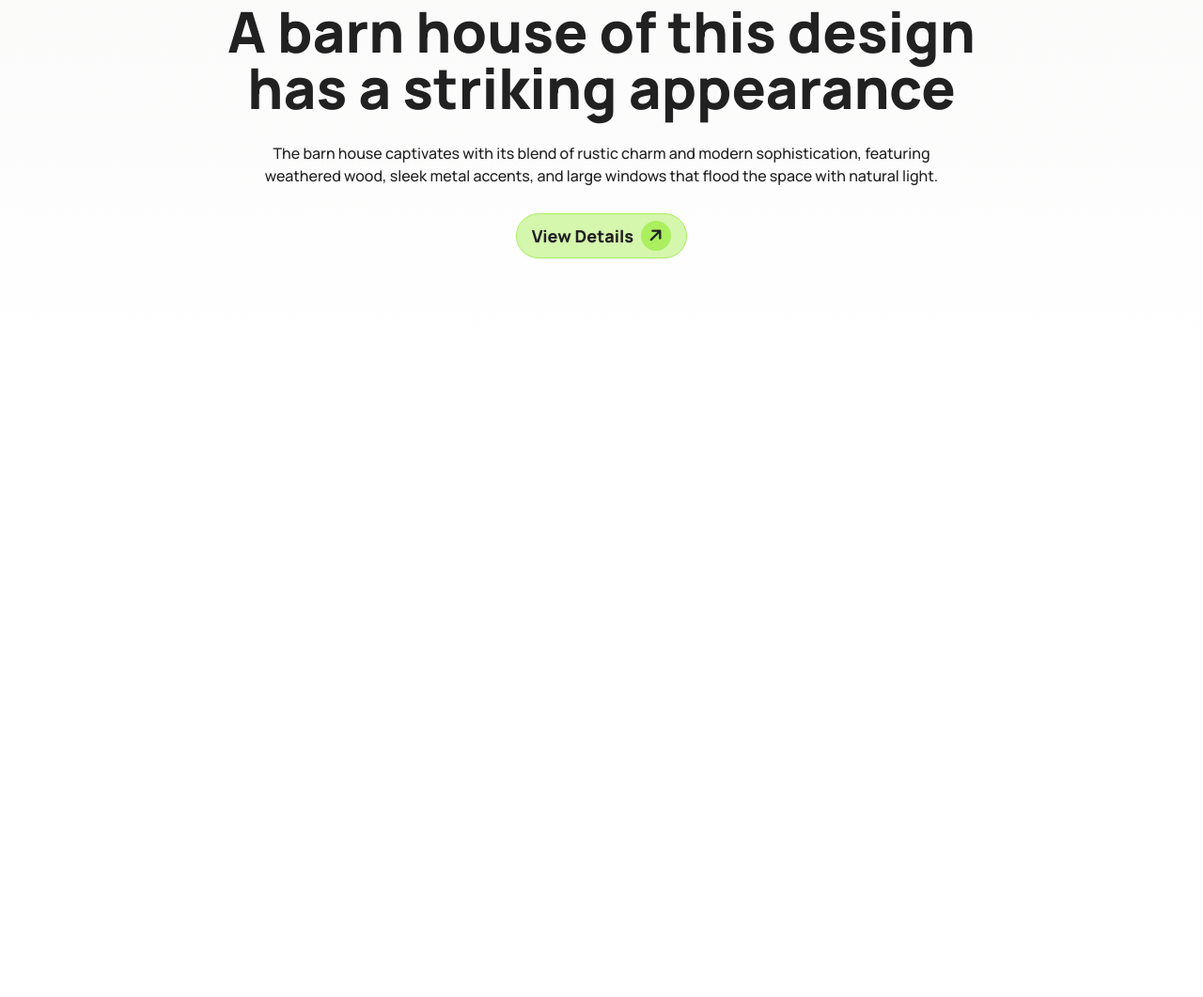
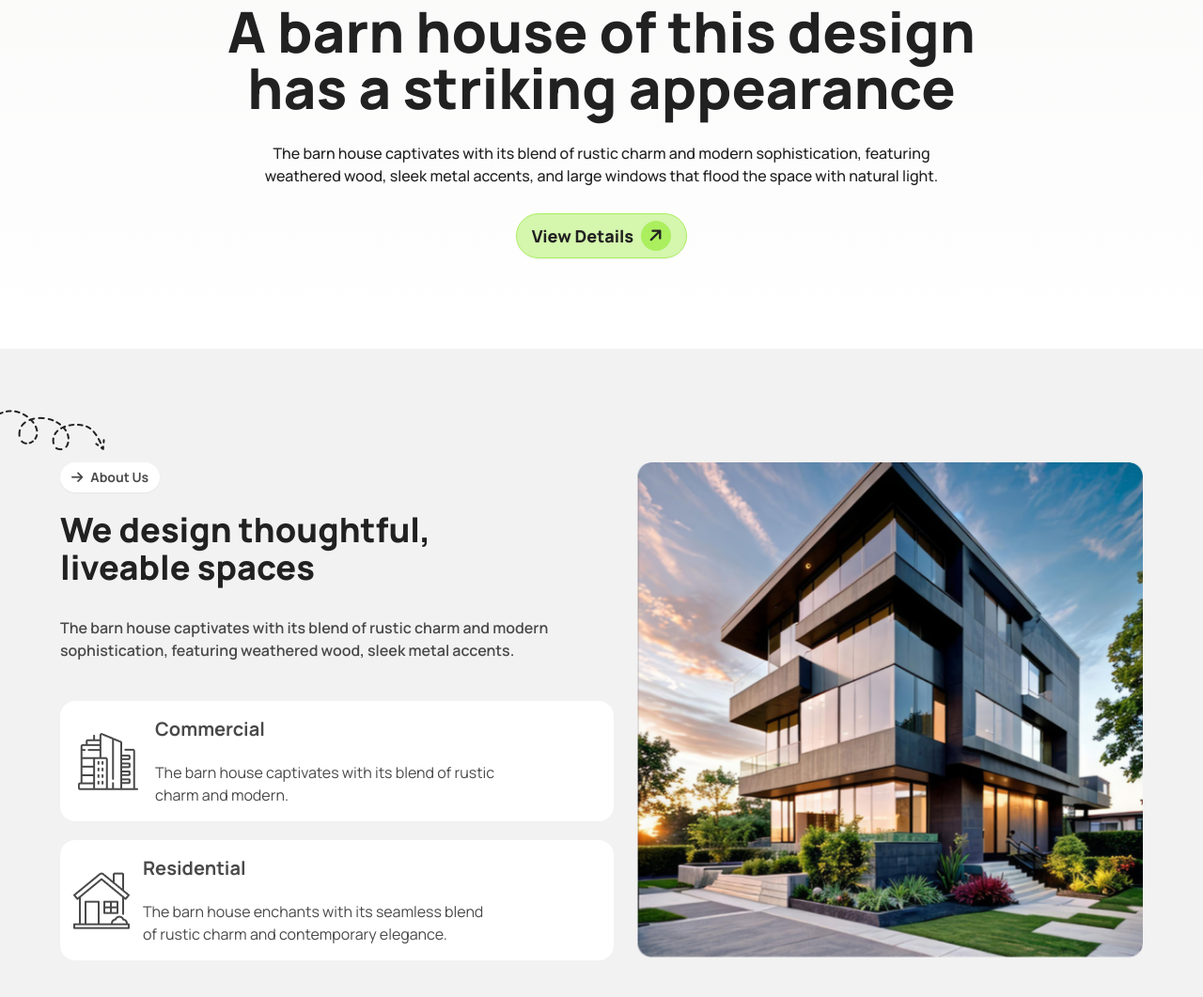
Before and after one commit to fariha-richi/M3-A3-Rinterio-Page, a plain HTML site: page index.html in a window 1280 px wide. Shown: the part 487-1548 px from the top of the page at 94% size. Before the commit the page ends 858 px from the top, so only its background shows below. Drawn offline with nearby package versions, Linux system fonts and the light colour scheme.

Commit message:
we design section is created

```diff
--- a/index.html
+++ b/index.html
@@ -22,8 +22,7 @@
       font-family: "Manrope", sans-serif;
     }
   </style>
-
-<script>
+  <script>
     tailwind.config = {
       theme: {
         extend: {
@@ -64,7 +63,7 @@
 
           <!-- Nav center -->
           <div class="navbar-center hidden lg:flex mt-4 space-x-10">
-            <a class="font-bold" href="">Home</a>
+            <a class="font-extrabold" href="">Home</a>
             <a class="font-bold text-stone-400" href="">Services</a>
             <a class="font-bold text-stone-400" href="">Portfolio</a>
             <a class="font-bold text-stone-400" href="">Blogs</a>
@@ -116,17 +115,13 @@
             <div class="flex justify-center mx-4">
               <img src="assets/banner.png" alt="">
             </div>
-            <!-- banner text  -->
+            <!-- Banner text  -->
             <div class="md:mx-6 lg:mx-44 text-center space-y-7">
               <h1 class="lg:text-6xl md:text-5xl text-2xl font-extrabold text-title-color">A barn house of this design has a striking appearance</h1>
-
-              <p class="text-title-color lg:text-base lg:mx-20 md:mx-32  text-xs font-medium">The barn house captivates with
-                its blend of rustic charm and modern sophistication, featuring weathered wood, sleek metal accents, and
-                large windows that flood the space with natural light.</p>
+              <p class="text-title-color lg:text-base lg:mx-20 md:mx-32  text-xs font-medium">The barn house captivates with its blend of rustic charm and modern sophistication, featuring weathered wood, sleek metal accents, and large windows that flood the space with natural light.</p>
 
               <button
-                class="btn text-lg text-title-color rounded-full font-extrabold bg-button-bg border-arrow-bg lg:px-4 md:px-4 px-16">View
-                Details
+                class="btn text-lg text-title-color rounded-full font-extrabold bg-button-bg border-arrow-bg lg:px-4 md:px-4 px-16">View Details
                 <div class="Logo flex gap-2">
                   <!-- Icon  -->
                   <i class="-rotate-45 w-8 h-8 text-lg text-center rounded-full pt-0.5 bg-arrow-bg fa-solid fa-arrow-right"></i>
@@ -138,5 +133,64 @@
       </div>
     </header>
 
+    <!-- Main section -->
+     <main>
+
+        <!-- We design section -->
+         <section>
+            <div class="hero bg-base-200 min-h-screen">
+                <div class="lg:flex justify-between gap-6 lg:max-w-6xl lg:my-24 my-12 mx-5 ">
+
+                  <div class="lg:relative lg:pb-7">
+                    <div class="lg:text-start lg:pb-2.5 text-center">
+                      <!-- Arrow vector -->
+                      <div class="hidden lg:flex lg:absolute -top-14 w-full"><img class="-ml-20" src="assets/Vector.png" alt="">
+                      </div>
+                      <!-- About btn  -->
+                      <button class="btn btn-sm border-none font-bold text-p-color rounded-full bg-white mb-5"><i
+                          class="fa-solid fa-arrow-right"></i>About Us</details>
+                      </button>
+                      <!-- Thoughtful Text  -->
+                      <h1 class="lg:text-4xl font-extrabold text-2xl text-title-color lg:mr-16">We design thoughtful, liveable spaces</h1>
+                      <p class="lg:font-semibold text-base text-p-color py-8 font-medium md:px-5 lg:px-0">The barn house captivates with its blend of rustic charm and modern sophistication, featuring weathered wood, sleek metal accents.</p>
+                    </div>
+
+                    <!-- card container  -->
+                    <div class="md:grid md:grid-cols-2 gap-5 lg:grid-cols-1">
+                      <!-- card 1  -->
+                      <div class="card card-side bg-base-100 mb-5 lg:mb-0">
+                        <figure class="px-5 pt-5 w-2/2 h-2/4 lg:h-full lg:pb-5">
+                          <img class="lg:w-20" src="assets/commercial.png">
+                        </figure>
+                        <div class="lg:card-body lg:pr-10 pr-4 py-4 space-y-5">
+                          <h2 class="card-title  text-p-color text-base font-bold lg:text-xl">Commercial</h2>
+                          <p class="font-normal text-p-color text-sm lg:mr-20 lg:text-base">The barn house captivates with its blend of rustic charm and modern.</p>
+                        </div>
+                      </div>
+
+                      <!-- card 2  -->
+                      <div class="card card-side bg-base-100 mb-5 lg:mb-0">
+                        <figure class="px-5 pt-5 w-2/2 h-2/4 lg:h-full lg:pb-5">
+                          <img class="lg:w-20" src="assets/residential.png">
+                        </figure>
+                        <div class="lg:card-body lg:pr-10 pr-4 py-4 space-y-5">
+                          <h2 class="card-title  text-p-color text-base font-bold lg:text-xl">Residential</h2>
+                          <p class="font-normal text-p-color text-sm lg:mr-20 lg:text-base">The barn house enchants with its seamless blend of rustic charm and contemporary elegance.</p>
+                        </div>
+                      </div>
+                    </div>
+                  </div>
+
+                  <!-- Rectangle Image  -->
+                  <div class="lg:w-4/5 lg:h-full">
+                    <img class="lg:w-full lg:h-full md:h-96 md:w-full
+                     object-cover h-48 w-96 rounded-xl" src="assets/Rectangle.png">
+                  </div>
+                </div>
+              </div>
+         </section>
+
+     </main>
+
 </body>
 </html>
```
